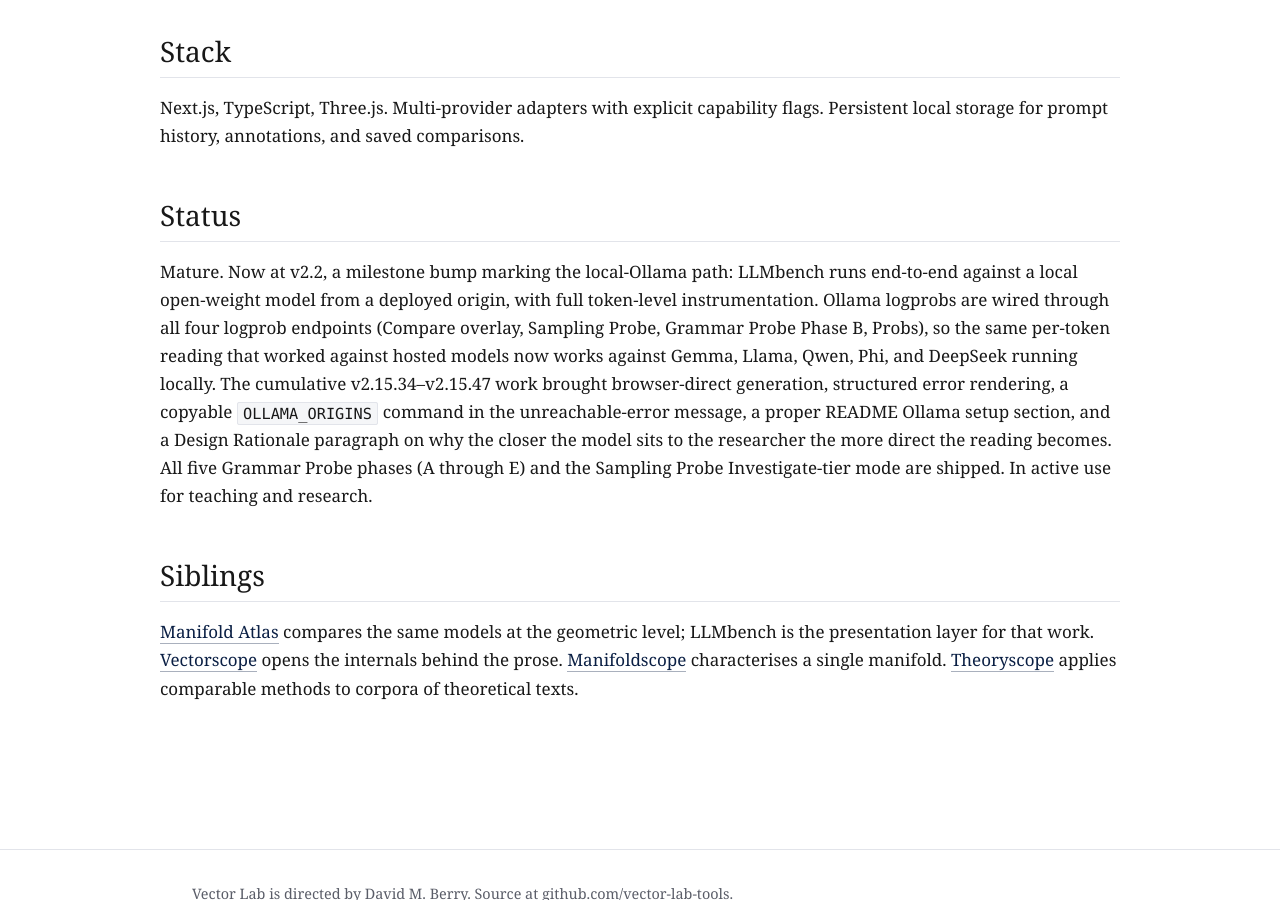
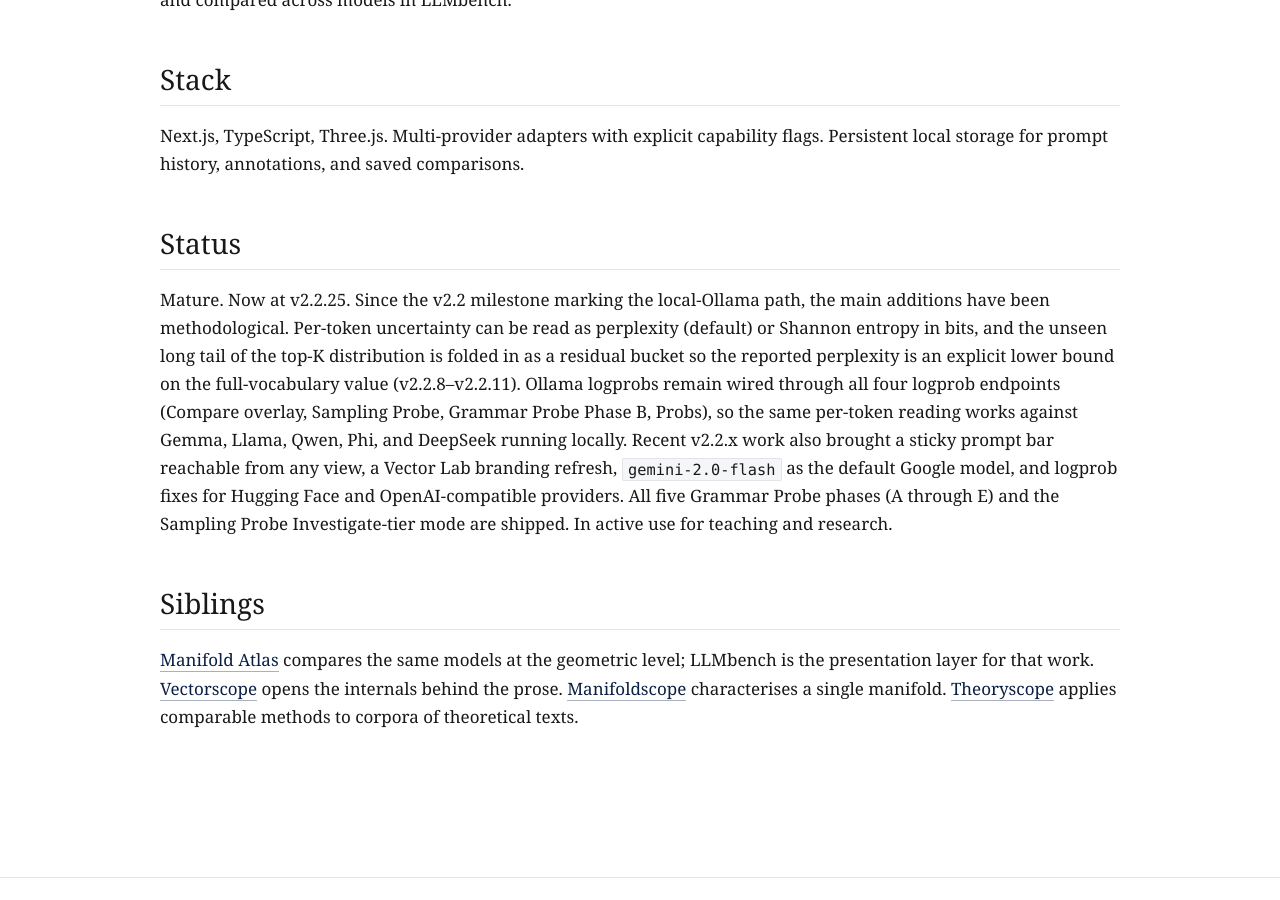
Before and after one commit to vector-lab-tools/vector-lab-tools.github.io, a Jekyll site: the page built from tools/llmbench.md, in a window 1280 px wide and 900 px high, scrolled down 2118 px. Built offline with Jekyll 4.4.1, drawn with Linux system fonts in a browser that asks for light colours; some of the changed text lies outside the part shown.

Commit message:
Update LLMbench page to v2.2.25; note perplexity/entropy toggle
Co-Authored-By: Claude Opus 4.7 (1M context) <noreply@anthropic.com>

```diff
--- a/tools/llmbench.md
+++ b/tools/llmbench.md
@@ -35,7 +35,7 @@ Modes are organised across three tiers: Compare, Analyse, and Investigate.
 - **Stochastic.** Repeated generation from the same model to see the distribution of responses.
 - **Temperature.** Generation across temperature settings to see how stochasticity plays at different parameter values.
 - **Divergence.** Cross-model divergence metrics including cosine similarity, Jaccard, word overlap (Dice), and uniqueness.
-- **Probs.** Probability visualisation for models that return logprobs: heatmap, pixel map, and 3D probability net.
+- **Probs.** Probability visualisation for models that return logprobs: heatmap, pixel map, and 3D probability net, with a display toggle between perplexity (effective number of candidates) and Shannon entropy in bits.
 
 **Investigate tier**
 
@@ -62,7 +62,7 @@ Next.js, TypeScript, Three.js. Multi-provider adapters with explicit capability
 
 ## Status
 
-Mature. Now at v2.2, a milestone bump marking the local-Ollama path: LLMbench runs end-to-end against a local open-weight model from a deployed origin, with full token-level instrumentation. Ollama logprobs are wired through all four logprob endpoints (Compare overlay, Sampling Probe, Grammar Probe Phase B, Probs), so the same per-token reading that worked against hosted models now works against Gemma, Llama, Qwen, Phi, and DeepSeek running locally. The cumulative v2.15.34–v2.15.47 work brought browser-direct generation, structured error rendering, a copyable `OLLAMA_ORIGINS` command in the unreachable-error message, a proper README Ollama setup section, and a Design Rationale paragraph on why the closer the model sits to the researcher the more direct the reading becomes. All five Grammar Probe phases (A through E) and the Sampling Probe Investigate-tier mode are shipped. In active use for teaching and research.
+Mature. Now at v2.2.25. Since the v2.2 milestone marking the local-Ollama path, the main additions have been methodological. Per-token uncertainty can be read as perplexity (default) or Shannon entropy in bits, and the unseen long tail of the top-K distribution is folded in as a residual bucket so the reported perplexity is an explicit lower bound on the full-vocabulary value (v2.2.8–v2.2.11). Ollama logprobs remain wired through all four logprob endpoints (Compare overlay, Sampling Probe, Grammar Probe Phase B, Probs), so the same per-token reading works against Gemma, Llama, Qwen, Phi, and DeepSeek running locally. Recent v2.2.x work also brought a sticky prompt bar reachable from any view, a Vector Lab branding refresh, `gemini-2.0-flash` as the default Google model, and logprob fixes for Hugging Face and OpenAI-compatible providers. All five Grammar Probe phases (A through E) and the Sampling Probe Investigate-tier mode are shipped. In active use for teaching and research.
 
 ## Siblings
 
```
